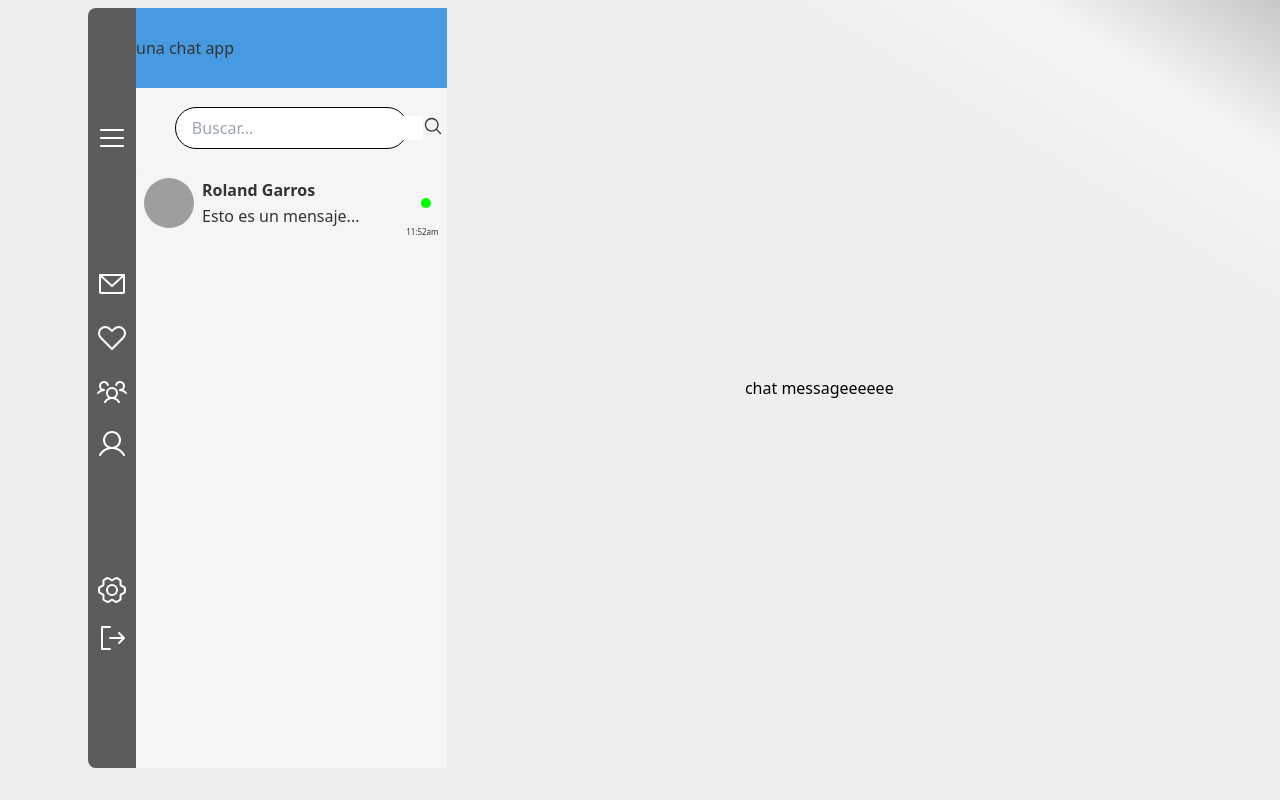
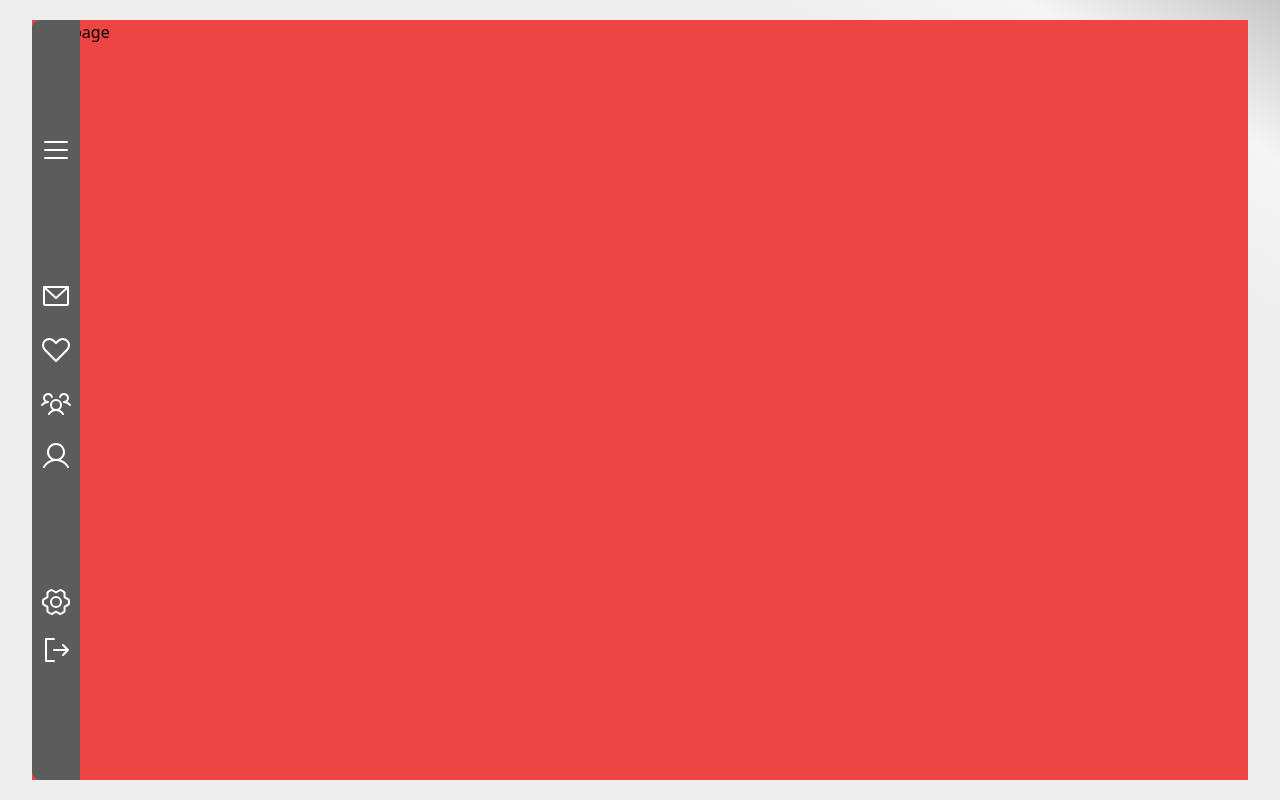
Before and after one commit to borgesmj/real-time-chat-app, a React (Vite) app: page / in a window 1280 px wide. Built offline with nearby package versions, Linux system fonts and the light colour scheme; grey boxes are pictures that could not be loaded.

Commit message:
Creating a page template. Refactor App component, remove Sidebar, and update Chats and Settings components to receive additional props

```diff
--- a/src/App.jsx
+++ b/src/App.jsx
@@ -30,24 +30,18 @@ function App() {
   return (
     <div
       id="app"
-      className={`w-dvw h-dvh p-2 ${
+      className={`w-dvw h-dvh p-2 flex justify-center items-center ${
         !darkTheme
           ? "bg-gradient-to-tr from-[#EEEEEE] from-80% via-[#f5f5f5] to-[#c7c7c7]"
           : "bg-gradient-to-tr from-[#263238] from-10% via-[#455a64] to-[#fafafa]"
       }`}
     >
-      <Sidebar
-        darkTheme={darkTheme}
-        sidebarOpen={sidebarOpen}
-        openSidebar={openSidebar}
-        setSidebarOpen={setSidebarOpen}
-      />
       <Routes className="">
-        <Route path="/" element={<Chats darkTheme={darkTheme} />}></Route>
+        <Route path="/" element={<Chats darkTheme={darkTheme} openSidebar={openSidebar} sidebarOpen={sidebarOpen} />}></Route>
         <Route
           path="/settings"
           element={
-            <Settings darkTheme={darkTheme} setDarkTheme={setDarkTheme} />
+            <Settings darkTheme={darkTheme} setDarkTheme={setDarkTheme} sidebarOpen={sidebarOpen} />
           }
         ></Route>
         {/*
--- a/src/Components/Sidebar/Sidebar.jsx
+++ b/src/Components/Sidebar/Sidebar.jsx
@@ -69,12 +69,13 @@ const Sidebar = ({ darkTheme, sidebarOpen, openSidebar }) => {
         !sidebarOpen
           ? "w-12 transition-all duration-[0.5s] md:w-12 z-0"
           : "transition-all duration-[0.5s] w-[70%] md:w-[30%] lg:w-[13rem] rounded-lg z-20"
-      } h-[95dvh] sidebar-bg flex flex-col justify-evenly px-2 fixed left-2 lg:left-10 xl:left-[5.5rem] ${
+      } h-[95dvh] sidebar-bg flex flex-col justify-evenly px-2 absolute left-0 top-0 bottom-0 ${
         !darkTheme ? "bg-[#5c5c5c]" : "bg-[#0A192F]"
       } rounded-l-lg items-start lg:hover:cursor-pointer`}
     >
       <button
         type="button"
+        className={`${!sidebarOpen ? 'rotate-0' : 'rotate-6'} transition-[transform] `}
         onClick={() => {
           handleClick();
         }}
--- a/src/Pages/Chats/Chats.jsx
+++ b/src/Pages/Chats/Chats.jsx
@@ -3,8 +3,9 @@ import Section from "../../Components/Section/Section";
 import ChatsList from "../../Components/ChatsList/ChatsList";
 import ChatSection from "../../Components/ChatSection/ChatSection";
 import { useState } from "react";
+import PageTemplate from "../../Templates/PageTemplate";
 
-const Chats = ({ darkTheme }) => {
+const Chats = ({ darkTheme, openSidebar, sidebarOpen }) => {
   const [chatOpened, setChatOpened] = useState(false);
 
   document.addEventListener("keydown", (event) => {
@@ -18,13 +19,16 @@ const Chats = ({ darkTheme }) => {
     setChatOpened(true);
   };
   return (
-    <div className="h-[95dvh] md:flex lg:mx-8 xl:mx-20">
-      <input type="checkbox" name="" id="chat-section-cb" checked={chatOpened} readOnly className="hidden"/>
-      <Section darkTheme={darkTheme}>
-        <ChatsList darkTheme={darkTheme} openChat={openChat} />
-      </Section>
-      <ChatSection setChatOpened={setChatOpened} darkTheme={darkTheme} chatOpened = {chatOpened}/>
-    </div>
+    <PageTemplate darkTheme={darkTheme} openSidebar={openSidebar} sidebarOpen={sidebarOpen}>
+      chatspage
+    </PageTemplate>
+    // <div className="h-[95dvh] md:flex lg:mx-8 xl:mx-20">
+    //   <input type="checkbox" name="" id="chat-section-cb" checked={chatOpened} readOnly className="hidden"/>
+    //   <Section darkTheme={darkTheme}>
+    //     <ChatsList darkTheme={darkTheme} openChat={openChat} />
+    //   </Section>
+    //   <ChatSection setChatOpened={setChatOpened} darkTheme={darkTheme} chatOpened = {chatOpened}/>
+    // </div>
   );
 };
 
--- /dev/null
+++ b/src/Templates/PageTemplate.jsx
@@ -0,0 +1,12 @@
+import Sidebar from "../Components/Sidebar/Sidebar";
+
+const PageTemplate = ({children, openSidebar, sidebarOpen}) => {
+  return (
+    <div className="w-[95dvw] h-[95dvh] relative bg-red-500">
+      <Sidebar openSidebar = {openSidebar} sidebarOpen={sidebarOpen}/>
+      {children}
+    </div>
+  );
+};
+
+export default PageTemplate;
```
